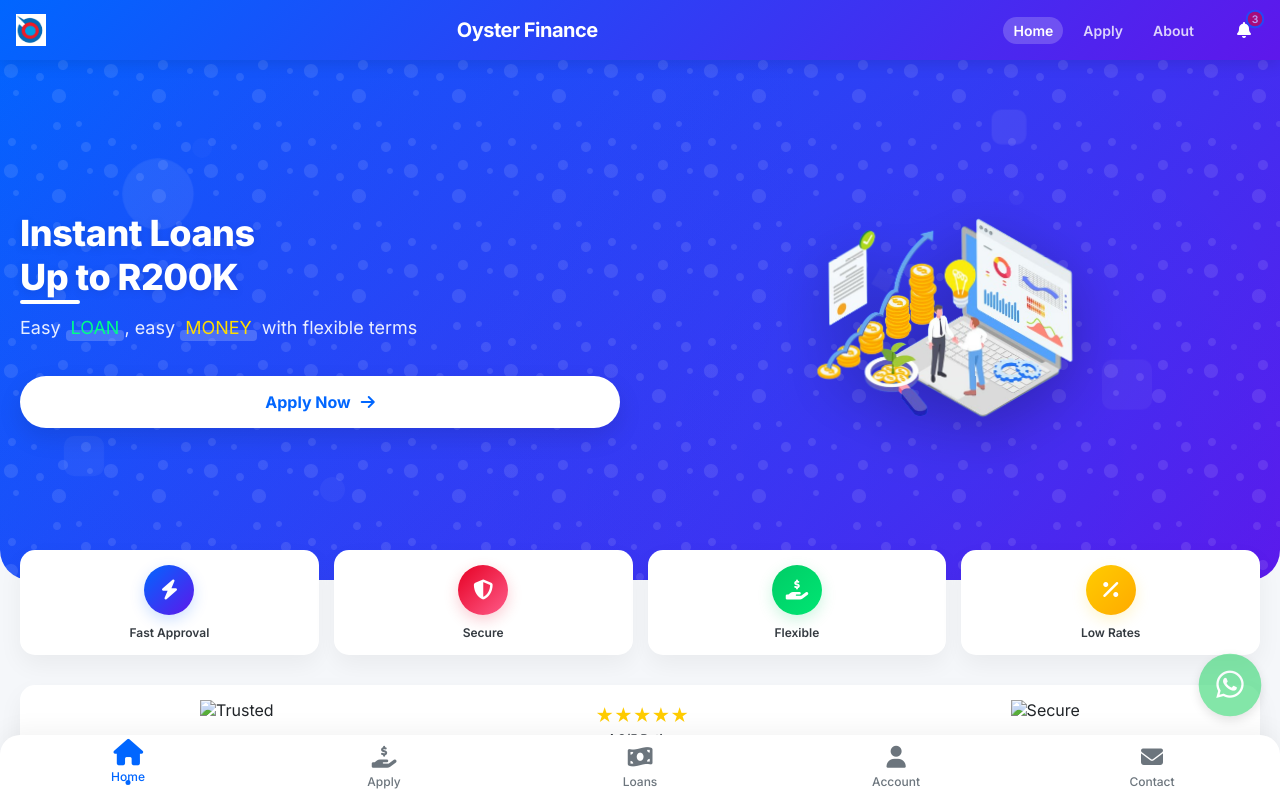
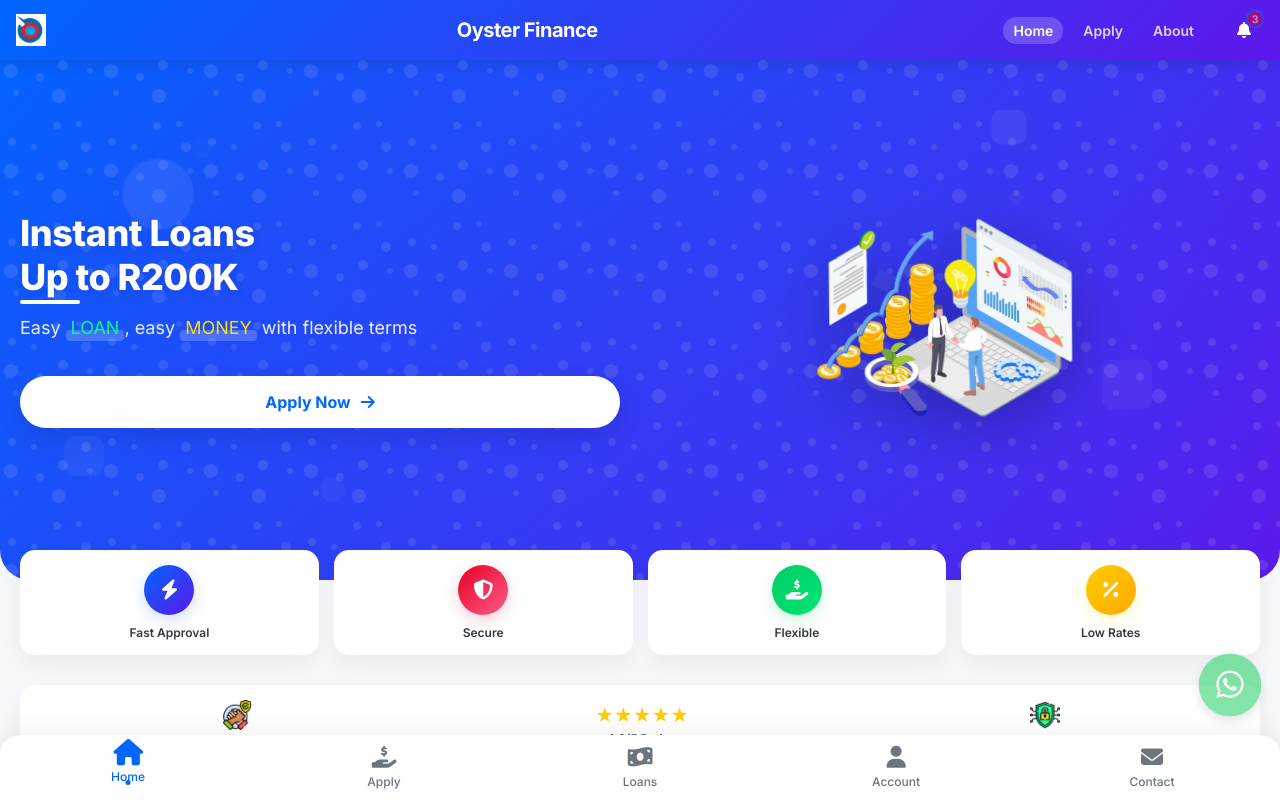
Before and after one commit to OysterPersonalfinance/loans, a plain HTML site: page index.html in a window 1280 px wide. Drawn offline with Linux system fonts and the light colour scheme.

Commit message:
Update index.html

```diff
--- a/index.html
+++ b/index.html
@@ -2599,7 +2599,7 @@
 
 <div class="trust-badges">
                 <div class="trust-badge">
-                    <img src="img/trust-badge-1.png" alt="Trusted">
+                    <img src="img/68c985c5c0fdb136cca6e55e50cb3c28.png" alt="Trusted">
                     <span>NCR Registered</span>
                 </div>
                 <div class="trust-badge">
@@ -2607,7 +2607,7 @@
                     <span>4.8/5 Rating</span>
                 </div>
                 <div class="trust-badge">
-                    <img src="img/trust-badge-2.png" alt="Secure">
+                    <img src="img/dbf3a748ed0279878862614dae4250dc.png" alt="Secure">
                     <span>256-bit Secure</span>
                 </div>
             </div>
```
